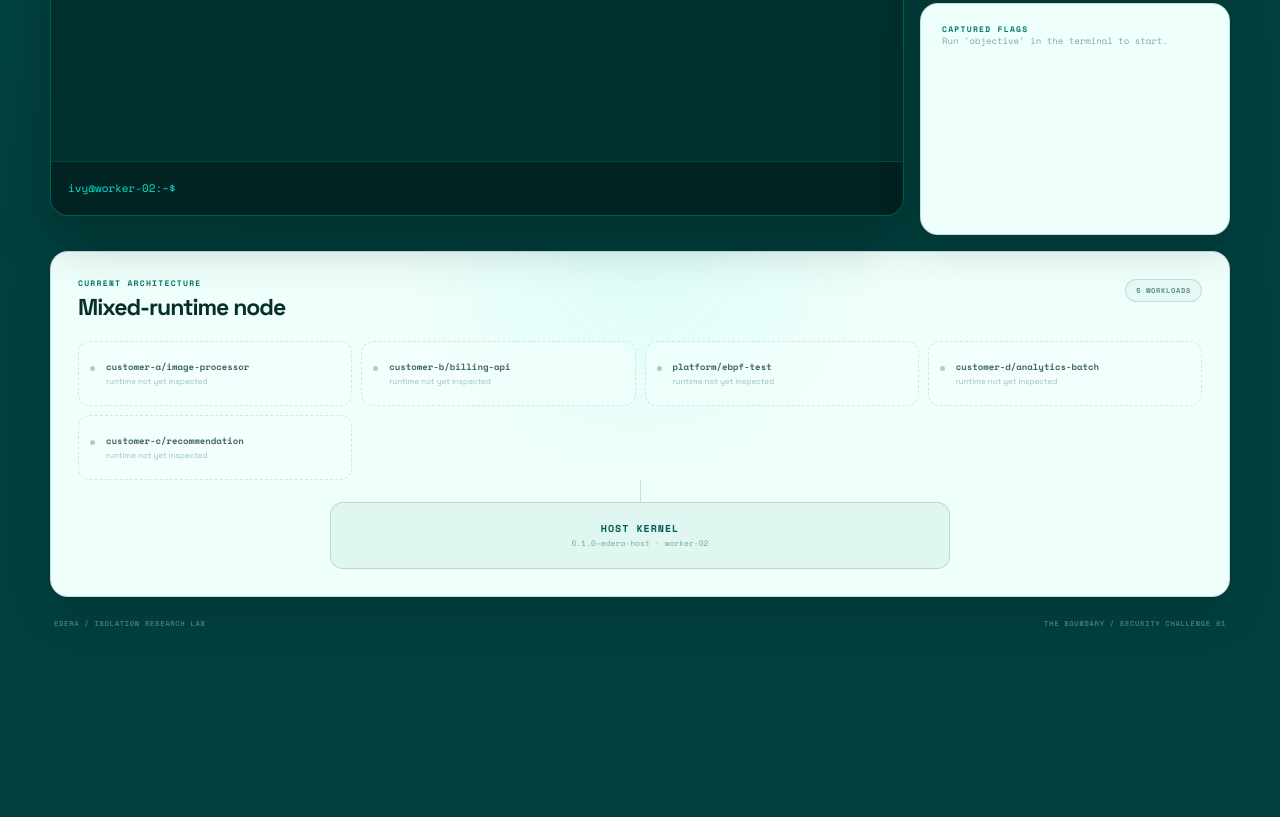
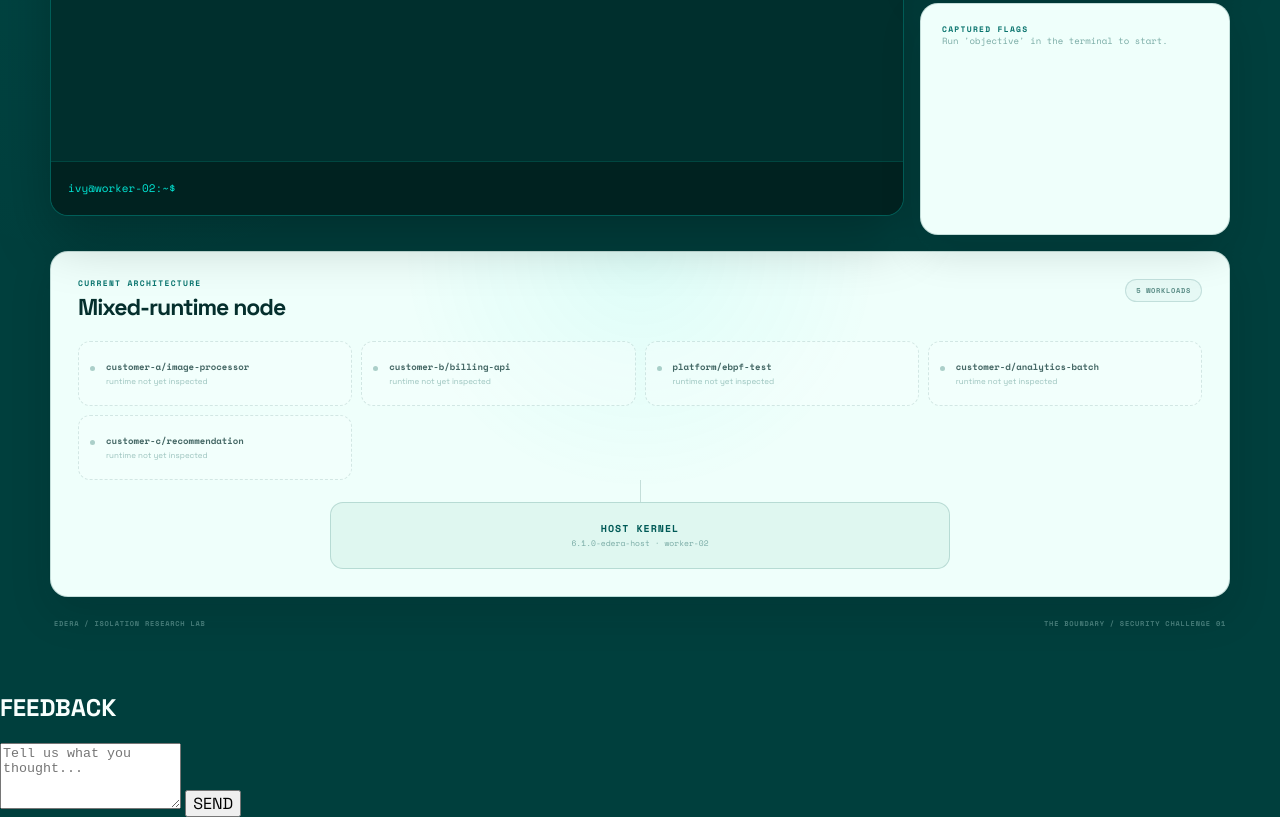
Before and after one commit to ndouglas-edera/ctf-challenge-1, a website built with Vite: page index.html in a window 1280 px wide. Shown: the part 947-1764 px from the top of the page. Before the commit the page ends 1620 px from the top, so only its background shows below. Built offline with nearby package versions, Linux system fonts and the light colour scheme.

Commit message:
Update index.html

```diff
--- a/index.html
+++ b/index.html
@@ -15,6 +15,22 @@
   <body>
     <div id="app"></div>
 
+    <section class="feedback-card">
+  <h2>FEEDBACK</h2>
+
+  <form id="feedback-form">
+    <textarea
+      name="feedback"
+      placeholder="Tell us what you thought..."
+      rows="4"
+      required
+    ></textarea>
+
+    <button type="submit">SEND</button>
+    <div id="feedback-status"></div>
+  </form>
+</section>
+
     <script
       type="module"
       src="/src/main.ts"
```
